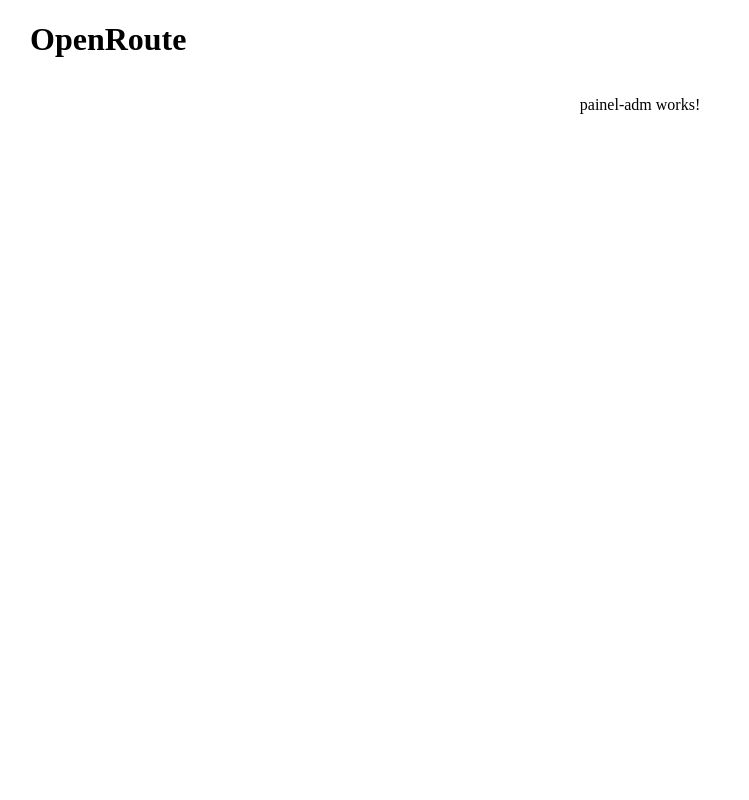
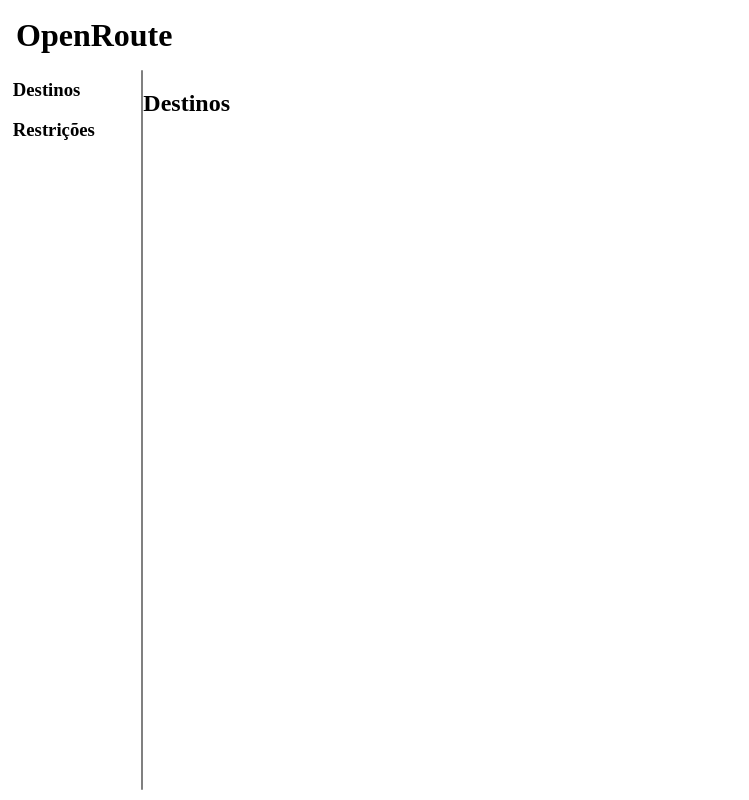
Before and after one commit to FGA0138-MDS-Ajax/2026.2-T02-Turing, an Angular app in the folder frontend/: page /painelAdm in a window 1280 px wide. Shown: the top 800 px of the page, without its empty margins (0-749 px from the left). Built offline with nearby package versions, Linux system fonts and the light colour scheme.

Commit message:
Adição tabs painelAdm

```diff
--- a/frontend/src/app/components/header/header.component.css
+++ b/frontend/src/app/components/header/header.component.css
@@ -1,9 +1,10 @@
 .header{
-    width: 100%;
-    height: 5rem;
-    padding-left: 30px;
+    width: 100vw;
+    height: 8vh;
+    min-height: 70px;
+    padding-left: 2vh;
     display: flex;
-    align-content: center;
+    align-items: center;
 }
 
 .logo{
--- /dev/null
+++ b/frontend/src/app/pages/painel-adm/paineis/painel-destinos/painel-destinos.component.html
@@ -0,0 +1 @@
+<h2>Destinos</h2>
--- /dev/null
+++ b/frontend/src/app/pages/painel-adm/paineis/painel-restricoes/painel-restricoes.component.html
@@ -0,0 +1 @@
+<h2>Restrições</h2>
--- a/frontend/src/app/pages/painel-adm/painel-adm.component.css
+++ b/frontend/src/app/pages/painel-adm/painel-adm.component.css
@@ -1,9 +1,44 @@
-.body{
+.main{
     height: 100% - 5rem;
-    width: 100% - 20px;
-    margin-left: 10px;
-    margin-right: 10px;
+    width: 100%;
     display: flex;
-    flex-direction: column;
+    flex-direction: row;
+    justify-content: space-between;
+}
+
+.tabs{
+    width: 11vw;
+    height: 90vh;
+}
+
+.tab{
+    display: flex;
+    padding-left: 1vw;
+    cursor:pointer;
+    width: 10vw;
+    height: 5vh;
     align-items: center;
 }
+
+.tab:hover{
+    transition: 0.2s;
+    background-color: gray;
+    color: white;
+}
+
+.tabText{
+    user-select: none;
+}
+
+
+.divider{
+    width: 0.2vw;
+    height: 90vh;
+    background-color: gray;
+    border-radius: 0.1vw;
+}
+
+.content{
+    width: 89vw;
+    height: 90vh;
+}
--- a/frontend/src/app/pages/painel-adm/painel-adm.component.html
+++ b/frontend/src/app/pages/painel-adm/painel-adm.component.html
@@ -1,4 +1,13 @@
 <app-header/>
-<div class="body">
-    <p>painel-adm works!</p>
+<div class="main">
+    <div class="tabs">
+        <div class="tab" *ngFor="let tab of this.tabsPainel" (click)="alteraPainel(tab.id)">
+            <h3 class="tabText">{{tab.label}}</h3>
+        </div>
+    </div>
+    <div class="divider"></div>
+    <div class="content">
+        <app-painel-destinos *ngIf="this.painelSelecionado === 0"></app-painel-destinos>
+        <app-painel-restricoes *ngIf="this.painelSelecionado === 1"></app-painel-restricoes>
+    </div>
 </div>
--- a/frontend/src/app/pages/painel-adm/painel-adm.component.ts
+++ b/frontend/src/app/pages/painel-adm/painel-adm.component.ts
@@ -1,12 +1,40 @@
 import { Component } from '@angular/core';
 import { HeaderComponent } from '../../components/header/header.component';
+import { PainelRestricoesComponent } from './paineis/painel-restricoes/painel-restricoes.component';
+import { PainelDestinosComponent } from './paineis/painel-destinos/painel-destinos.component';
+import { CommonModule } from '@angular/common';
+
+interface TabPainel {
+    id: Number,
+    label: String
+}
 
 @Component({
     selector: 'app-painel-adm',
-    imports: [HeaderComponent],
+    imports: [
+        CommonModule,
+        HeaderComponent,
+        PainelDestinosComponent,
+        PainelRestricoesComponent
+    ],
     templateUrl: './painel-adm.component.html',
     styleUrl: './painel-adm.component.css'
 })
 export class PainelAdmComponent {
+    public painelSelecionado: Number = 0;
 
+    public tabsPainel: Array<TabPainel> = [
+        {
+            id: 0,
+            label: 'Destinos'
+        },
+        {
+            id: 1,
+            label: 'Restrições'
+        }
+    ];
+
+    public alteraPainel(id: Number): void {
+        this.painelSelecionado = id;
+    }
 }
```
Also changed, not shown: frontend/src/app/pages/painel-adm/paineis/painel-destinos/painel-destinos.component.ts (added, +11 -0 lines), frontend/src/app/pages/painel-adm/paineis/painel-restricoes/painel-restricoes.component.ts (added, +11 -0 lines), frontend/src/app/pages/painel-adm/paineis/painel-destinos/painel-destinos.component.css (added), frontend/src/app/pages/painel-adm/paineis/painel-restricoes/painel-restricoes.component.css (added), 2 other files (tests, documents, lock files or other folders).
